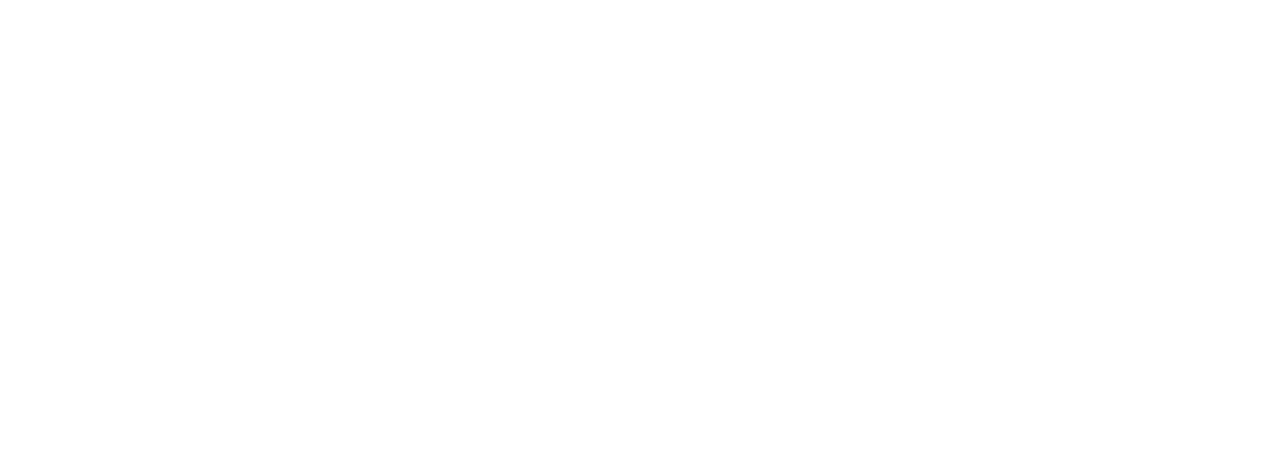
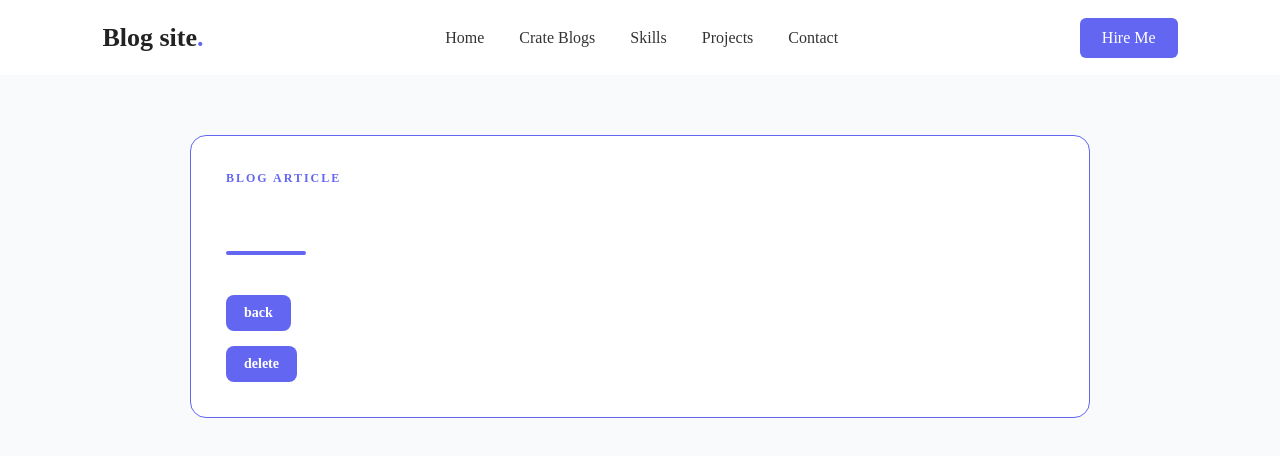
Before and after one commit to leosargithub/reactfrontend, a React (Vite) app: page /singleBlog/1 in a window 1280 px wide. Before the commit this address had no page. Shown: the top 456 px of the page. Built offline with nearby package versions, Linux system fonts and the light colour scheme; no server answers.

Commit message:
adding singleblog.jsx and add delet featuers

```diff
--- a/src/App.jsx
+++ b/src/App.jsx
@@ -3,6 +3,7 @@ import {BrowserRouter, Routes, Route}  from 'react-router-dom'
 import './App.css'
 import Home from './pages/Home/Home'
 import CreateBlog from './pages/CreateBlog/CreateBlog'
+import SingleBlog from './pages/SingleBlog/SingleBlog'
 
 function App() {
   const [count, setCount] = useState(0)
@@ -12,6 +13,7 @@ function App() {
       <Routes>
         <Route path="/" element={<Home />} />
         <Route path="/createBlog" element={<CreateBlog />} />
+        <Route path="/singleBlog/:id" element={<SingleBlog />} />
       </Routes>
     </BrowserRouter>
   );
--- a/src/components/Blog/Blogcard.jsx
+++ b/src/components/Blog/Blogcard.jsx
@@ -1,11 +1,13 @@
 import React, { useEffect, useState } from 'react'
 import './Blogcard.css'
 import axios from "axios"
+import { Link, useNavigate, useParams } from 'react-router-dom'
 const Blogcard = () => {
 
 
 const [blogs, setBlogs] = useState([])
 
+const navigate = useNavigate()
   const fetchBlogs = async () => {
     try {
       const response = await axios.get("http://localhost:3000/blogs");
@@ -18,6 +20,13 @@ const [blogs, setBlogs] = useState([])
 
 
   };
+   const deleteBlog = async (id) => {
+    const response = await axios.delete("http://localhost:3000/blogs/" +id)
+       if (response.status === 200) {
+         setBlogs(blogs.filter((blog) => blog._id !== id));
+         alert("Blog deleted successfully");
+       }
+ }
   useEffect(() => {
     fetchBlogs();
   }, []);
@@ -37,9 +46,13 @@ console.log(blogs,"Blogs")
 
                <p className="blog-text">{blog.description}</p>
 
-               <a href="#" className="blog-btn">
+               <Link to={`/singleBlog/${blog._id}`} className="blog-btn">
+                 {" "}
                  Read More →
-               </a>
+               </Link>
+               <button className="blog-btn" onClick={()=>deleteBlog(blog._id)}>
+                 delete
+               </button>
              </div>
            </div>
          );
--- /dev/null
+++ b/src/pages/SingleBlog/SingleBlog.css
@@ -0,0 +1,102 @@
+/* Main Parent Container */
+.single-blog-page {
+  padding: 20px;
+  min-height: 100vh;
+  background: #f8fafc;
+}
+
+/* Individual Blog Card */
+.single-blog-card {
+  max-width: 900px;
+  margin: 40px auto;
+  padding: 35px;
+  background: white;
+  border: 1px solid #6366f1;
+  border-radius: 16px;
+  transition: all 0.3s ease;
+}
+
+/* Card Hover Effect */
+.single-blog-card:hover {
+  transform: translateY(-5px);
+  border-color: #4f46e5;
+  box-shadow: 0 8px 25px rgba(99, 102, 241, 0.12);
+}
+
+/* Blog Content */
+.single-blog-body {
+  display: flex;
+  flex-direction: column;
+  gap: 15px;
+}
+
+/* Blog Category */
+.single-blog-category {
+  color: #6366f1;
+  font-size: 12px;
+  font-weight: 700;
+  letter-spacing: 2px;
+}
+
+/* Blog Title */
+.single-blog-title {
+  font-size: 32px;
+  color: #1f2937;
+  font-weight: 700;
+  line-height: 1.4;
+  margin: 5px 0;
+}
+
+/* Blog Subtitle */
+.single-blog-subtitle {
+  font-size: 19px;
+  color: #6366f1;
+  font-weight: 500;
+  line-height: 1.6;
+  margin: 0;
+}
+
+/* Divider */
+.single-blog-divider {
+  width: 80px;
+  height: 4px;
+  background: #6366f1;
+  border: none;
+  border-radius: 5px;
+  margin: 10px 0;
+}
+
+/* Blog Description */
+.single-blog-description {
+  color: #6b7280;
+  font-size: 16px;
+  line-height: 1.9;
+  white-space: pre-wrap;
+  overflow-wrap: anywhere;
+  margin: 0;
+}
+
+/* Responsive Design */
+@media (max-width: 700px) {
+  .single-blog-page {
+    padding: 10px;
+  }
+
+  .single-blog-card {
+    width: 90%;
+    padding: 22px;
+    margin: 25px auto;
+  }
+
+  .single-blog-title {
+    font-size: 25px;
+  }
+
+  .single-blog-subtitle {
+    font-size: 17px;
+  }
+
+  .single-blog-description {
+    font-size: 14px;
+  }
+}
--- /dev/null
+++ b/src/pages/SingleBlog/SingleBlog.jsx
@@ -0,0 +1,65 @@
+import React, { useEffect, useState } from 'react'
+import Navbar from '../../components/Navbar/Navbar'
+import { Link, useNavigate, useParams } from 'react-router-dom'
+import './SingleBlog.css'
+import axios from 'axios'
+
+const SingleBlog = () => {
+const {id} = useParams()
+const [blog, setBlog] = useState({})
+const navigate = useNavigate()
+// Delet blog
+ const deleteBlog = async () => {
+    const response = await axios.delete("http://localhost:3000/blogs/" +id)
+     if(response.status == 200){
+      navigate("/")
+        alert("delete sucessfully")
+     }
+ }
+
+// fetch blogs
+const fetchSingleBlog = async() => {
+  const response = await axios.get("http://localhost:3000/blogs/" + id)
+ // console.log(response)
+  if(response.status == 200){
+    setBlog(response.data.data)
+  }
+
+}
+
+useEffect(()=>{
+ fetchSingleBlog()
+},[])
+
+console.log(blog, "Blog")
+
+  return (
+    <div>
+      <Navbar />
+
+      <div className="single-blog-page">
+        <div className="single-blog-card">
+          <div className="single-blog-body">
+            <span className="single-blog-category">BLOG ARTICLE</span>
+
+            <h1 className="single-blog-title">{blog.title}</h1>
+
+            <h3 className="single-blog-subtitle">{blog.subTitle}</h3>
+
+            <hr className="single-blog-divider" />
+
+            <p className="single-blog-description">{blog.description}</p>
+            <Link to={"/"} className="blog-btn">
+              back
+            </Link>
+            <Link to={"/"} className="blog-btn" onClick={deleteBlog}>
+              delete
+            </Link>
+          </div>
+        </div>
+      </div>
+    </div>
+  );
+}
+
+export default SingleBlog
```
